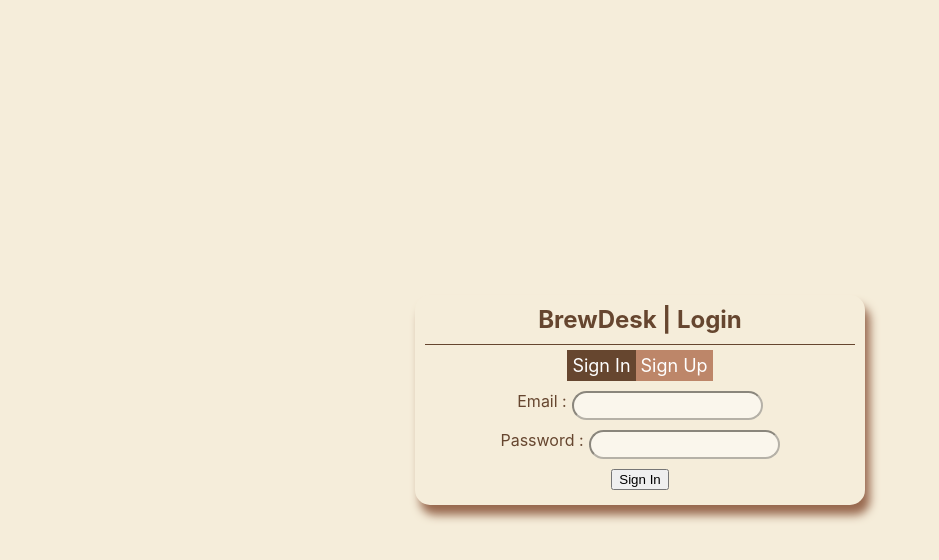
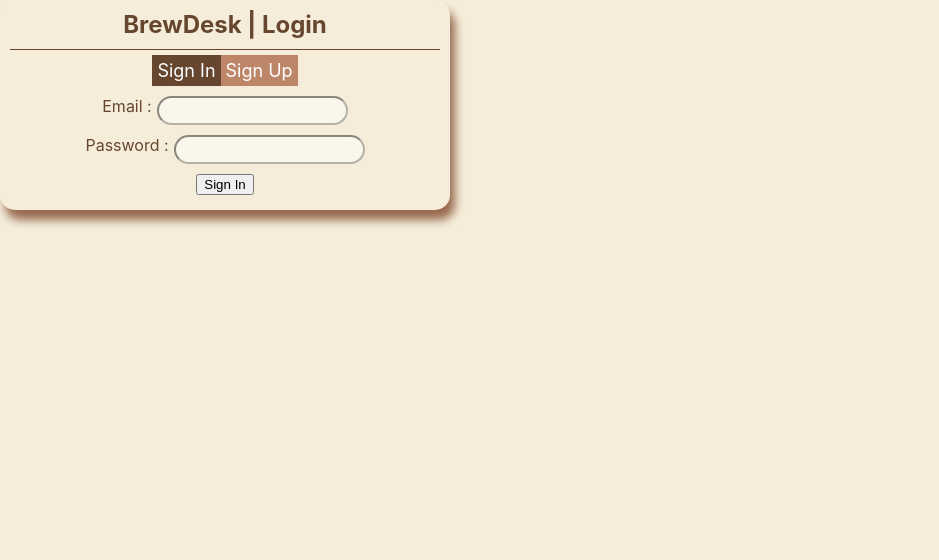
Before and after one commit to kimmypracha/BrewDesk, a Next.js app: page / in a window 1280 px wide. Shown: the top 560 px of the page, without its empty margins (0-939 px from the left). Built offline with nearby package versions, Linux system fonts and the light colour scheme; no server answers.

Commit message:
edited global css

```diff
--- a/styles/globals.css
+++ b/styles/globals.css
@@ -4,15 +4,14 @@ body {
   margin: 0;
   font-family: -apple-system, BlinkMacSystemFont, Segoe UI, Roboto, Oxygen,
     Ubuntu, Cantarell, Fira Sans, Droid Sans, Helvetica Neue, sans-serif;
-  display: flex;
+  /* display: flex;
   justify-content: center;
-  align-items: center;
+  align-items: center; */
   background-color: #F5EDDA;
   color : #363636;
-  height: 100vh;
-  flex-wrap: wrap;
-  flex: 0 0 auto;
+  height: 100%;
   width:100%;
+  display: absolute;
 }
 
 a {
```
